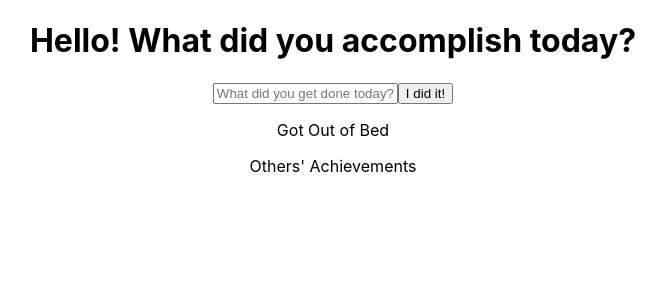
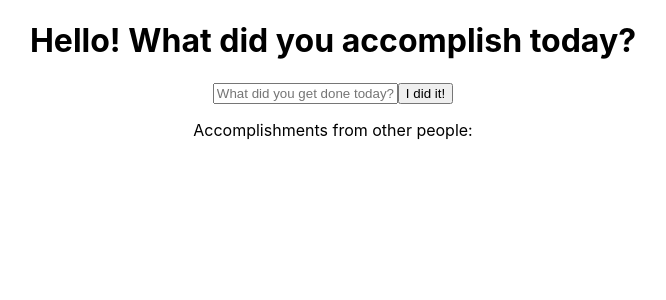
Before and after one commit to daiglewilliam13/achievement-list, a React (Create React App) app in the folder achievement-list/: page / in a window 1280 px wide. Shown: the top 300 px of the page, without its empty margins (307-973 px from the left). Built offline with nearby package versions, Linux system fonts and the light colour scheme.

Commit message:
add achievement functionality

```diff
--- a/achievement-list/src/components/Achievement/Achievement.jsx
+++ b/achievement-list/src/components/Achievement/Achievement.jsx
@@ -1,8 +1,8 @@
 import React from 'react';
 
-const Achievement = () => {
+const Achievement = (props) => {
 	return(
-	<p>Got Out of Bed</p>
+		<p>{props.achievement}</p>
 	)
 }
 
--- a/achievement-list/src/components/Display/Display.jsx
+++ b/achievement-list/src/components/Display/Display.jsx
@@ -2,9 +2,22 @@ import React from 'react';
 import Achievement from '../Achievement/Achievement.jsx';
 
 
-const Display = () =>{
+const Display = (props) =>{
+	const ach = props.achievements
+	const ach2 = ach.map((action, index)=>{
+
+		<li>
+		<Achievement achievement={action} />
+		</li>
+	})
 	return(
-	<Achievement />
+	<>
+		{ach.map((ach, index)=>{
+		return(
+		<Achievement achievement={ach} key={index} />
+		)
+	})}
+	</>
 	)
 }
 
--- a/achievement-list/src/components/Input/Input.jsx
+++ b/achievement-list/src/components/Input/Input.jsx
@@ -1,16 +1,22 @@
-import React from 'react'
+import React, {useState, setState, useEffect} from 'react';
 import Display from '../Display/Display.jsx';
 
 const Input = () => {
+	const [achievements, setAchievements] = useState([]);
+	const [input, setInput] = useState('');
+	const addAchievement = (e) => {
+		e.preventDefault();
+		setAchievements([...achievements, input]);
+	}
 	return (
 	<>
 	<div className="input-wrapper">
 	<form>
-	<input type="text" name="achievement" placeholder="What did you get done today?"></input>
-	<button>I did it!</button>
+	<input onChange={e => setInput(e.target.value)} type="text" name="achievement" placeholder="What did you get done today?"></input>
+	<button onClick={addAchievement}>I did it!</button>
 	</form>
 	<div className="your-achievements">
-	<Display />
+	<Display achievements={achievements} />
 	</div>
 	</div>
 	</>
--- a/achievement-list/src/components/Others/Others.jsx
+++ b/achievement-list/src/components/Others/Others.jsx
@@ -1,8 +1,11 @@
 import React from 'react';
-
+import Achievement from '../Achievement/Achievement.jsx';
 const Others = () => {
 	return(
-	<p>Others' Achievements</p>
+	<>
+	<p>Accomplishments from other people: </p>
+	<Achievement />
+	</>
 	)
 }
 
```
